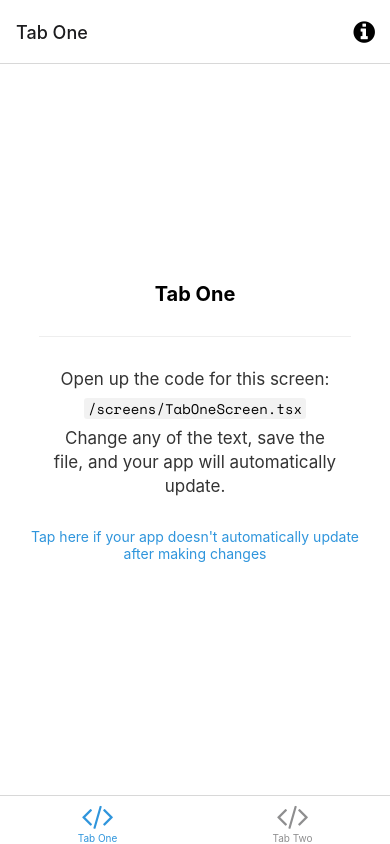
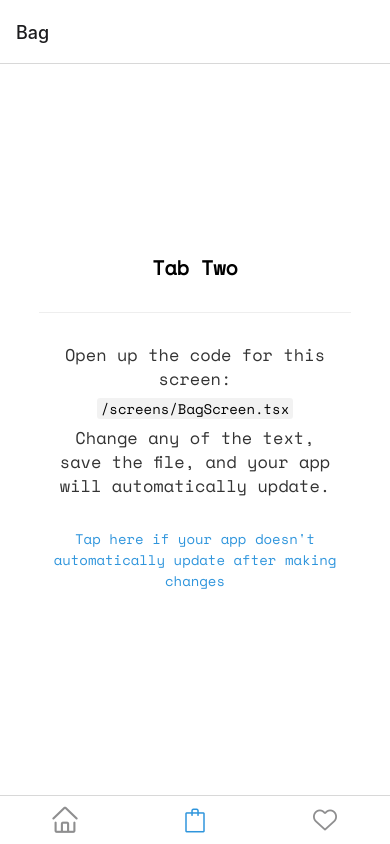
Before and after one commit to Nouran96/ECommerce_React_Native, a React Native app: screen /Bag in a window 390 px wide. Built offline with nearby package versions, Linux system fonts and the light colour scheme; what expo-linking would draw is missing.

Commit message:
Add basic navigation structure

```diff
--- a/components/Themed.tsx
+++ b/components/Themed.tsx
@@ -3,10 +3,10 @@
  * https://docs.expo.io/guides/color-schemes/
  */
 
-import { Text as DefaultText, View as DefaultView } from 'react-native';
+import { Text as DefaultText, View as DefaultView } from "react-native";
 
-import Colors from '../constants/Colors';
-import useColorScheme from '../hooks/useColorScheme';
+import Colors from "../constants/Colors";
+import useColorScheme from "../hooks/useColorScheme";
 
 export function useThemeColor(
   props: { light?: string; dark?: string },
@@ -27,19 +27,27 @@ type ThemeProps = {
   darkColor?: string;
 };
 
-export type TextProps = ThemeProps & DefaultText['props'];
-export type ViewProps = ThemeProps & DefaultView['props'];
+export type TextProps = ThemeProps & DefaultText["props"];
+export type ViewProps = ThemeProps & DefaultView["props"];
 
 export function Text(props: TextProps) {
   const { style, lightColor, darkColor, ...otherProps } = props;
-  const color = useThemeColor({ light: lightColor, dark: darkColor }, 'text');
+  const color = useThemeColor({ light: lightColor, dark: darkColor }, "text");
 
-  return <DefaultText style={[{ color }, style]} {...otherProps} />;
+  return (
+    <DefaultText
+      style={[{ color, fontFamily: "space-mono" }, style]}
+      {...otherProps}
+    />
+  );
 }
 
 export function View(props: ViewProps) {
   const { style, lightColor, darkColor, ...otherProps } = props;
-  const backgroundColor = useThemeColor({ light: lightColor, dark: darkColor }, 'background');
+  const backgroundColor = useThemeColor(
+    { light: lightColor, dark: darkColor },
+    "background"
+  );
 
   return <DefaultView style={[{ backgroundColor }, style]} {...otherProps} />;
 }
--- a/navigation/index.tsx
+++ b/navigation/index.tsx
@@ -3,27 +3,43 @@
  * https://reactnavigation.org/docs/getting-started
  *
  */
-import { FontAwesome } from '@expo/vector-icons';
-import { createBottomTabNavigator } from '@react-navigation/bottom-tabs';
-import { NavigationContainer, DefaultTheme, DarkTheme } from '@react-navigation/native';
-import { createNativeStackNavigator } from '@react-navigation/native-stack';
-import * as React from 'react';
-import { ColorSchemeName, Pressable } from 'react-native';
+import { FontAwesome, AntDesign, SimpleLineIcons } from "@expo/vector-icons";
+import { createBottomTabNavigator } from "@react-navigation/bottom-tabs";
+import {
+  NavigationContainer,
+  DefaultTheme,
+  DarkTheme,
+} from "@react-navigation/native";
+import { createNativeStackNavigator } from "@react-navigation/native-stack";
+import * as React from "react";
+import { ColorSchemeName, Pressable } from "react-native";
 
-import Colors from '../constants/Colors';
-import useColorScheme from '../hooks/useColorScheme';
-import ModalScreen from '../screens/ModalScreen';
-import NotFoundScreen from '../screens/NotFoundScreen';
-import TabOneScreen from '../screens/TabOneScreen';
-import TabTwoScreen from '../screens/TabTwoScreen';
-import { RootStackParamList, RootTabParamList, RootTabScreenProps } from '../types';
-import LinkingConfiguration from './LinkingConfiguration';
+import Colors from "../constants/Colors";
+import useColorScheme from "../hooks/useColorScheme";
+import ModalScreen from "../screens/ModalScreen";
+import NotFoundScreen from "../screens/NotFoundScreen";
+import HomeScreen from "../screens/HomeScreen";
+import BagScreen from "../screens/BagScreen";
+import WishlistScreen from "../screens/WishlistScreen";
+import {
+  RootStackParamList,
+  RootTabParamList,
+  RootTabScreenProps,
+} from "../types";
+import LinkingConfiguration from "./LinkingConfiguration";
+import CategoriesScreen from "../screens/CategoriesScreen";
+import ProductsScreen from "../screens/ProductsScreen";
 
-export default function Navigation({ colorScheme }: { colorScheme: ColorSchemeName }) {
+export default function Navigation({
+  colorScheme,
+}: {
+  colorScheme: ColorSchemeName;
+}) {
   return (
     <NavigationContainer
       linking={LinkingConfiguration}
-      theme={colorScheme === 'dark' ? DarkTheme : DefaultTheme}>
+      theme={colorScheme === "dark" ? DarkTheme : DefaultTheme}
+    >
       <RootNavigator />
     </NavigationContainer>
   );
@@ -38,9 +54,21 @@ const Stack = createNativeStackNavigator<RootStackParamList>();
 function RootNavigator() {
   return (
     <Stack.Navigator>
-      <Stack.Screen name="Root" component={BottomTabNavigator} options={{ headerShown: false }} />
-      <Stack.Screen name="NotFound" component={NotFoundScreen} options={{ title: 'Oops!' }} />
-      <Stack.Group screenOptions={{ presentation: 'modal' }}>
+      <Stack.Screen
+        name="Root"
+        component={BottomTabNavigator}
+        options={{ headerShown: false }}
+      />
+      <Stack.Screen
+        name="NotFound"
+        component={NotFoundScreen}
+        options={{ title: "Oops!" }}
+      />
+      <Stack.Group>
+        <Stack.Screen name="Categories" component={CategoriesScreen} />
+        <Stack.Screen name="Products" component={ProductsScreen} />
+      </Stack.Group>
+      <Stack.Group screenOptions={{ presentation: "modal" }}>
         <Stack.Screen name="Modal" component={ModalScreen} />
       </Stack.Group>
     </Stack.Navigator>
@@ -58,38 +86,40 @@ function BottomTabNavigator() {
 
   return (
     <BottomTab.Navigator
-      initialRouteName="TabOne"
+      initialRouteName="Home"
       screenOptions={{
         tabBarActiveTintColor: Colors[colorScheme].tint,
-      }}>
+        tabBarShowLabel: false,
+      }}
+    >
       <BottomTab.Screen
-        name="TabOne"
-        component={TabOneScreen}
-        options={({ navigation }: RootTabScreenProps<'TabOne'>) => ({
-          title: 'Tab One',
-          tabBarIcon: ({ color }) => <TabBarIcon name="code" color={color} />,
-          headerRight: () => (
-            <Pressable
-              onPress={() => navigation.navigate('Modal')}
-              style={({ pressed }) => ({
-                opacity: pressed ? 0.5 : 1,
-              })}>
-              <FontAwesome
-                name="info-circle"
-                size={25}
-                color={Colors[colorScheme].text}
-                style={{ marginRight: 15 }}
-              />
-            </Pressable>
+        name="Home"
+        component={HomeScreen}
+        options={({ navigation }: RootTabScreenProps<"Home">) => ({
+          headerShown: false,
+          tabBarIcon: ({ color }) => (
+            <AntDesign name="home" size={30} color={color} />
           ),
         })}
       />
       <BottomTab.Screen
-        name="TabTwo"
-        component={TabTwoScreen}
+        name="Bag"
+        component={BagScreen}
         options={{
-          title: 'Tab Two',
-          tabBarIcon: ({ color }) => <TabBarIcon name="code" color={color} />,
+          title: "Bag",
+          tabBarIcon: ({ color }) => (
+            <SimpleLineIcons name="bag" size={24} color={color} />
+          ),
+        }}
+      />
+      <BottomTab.Screen
+        name="Wishlist"
+        component={WishlistScreen}
+        options={{
+          title: "Wishlist",
+          tabBarIcon: ({ color }) => (
+            <AntDesign name="hearto" size={24} color={color} />
+          ),
         }}
       />
     </BottomTab.Navigator>
@@ -100,8 +130,8 @@ function BottomTabNavigator() {
  * You can explore the built-in icon families and icons on the web at https://icons.expo.fyi/
  */
 function TabBarIcon(props: {
-  name: React.ComponentProps<typeof FontAwesome>['name'];
+  name: React.ComponentProps<typeof AntDesign>["name"];
   color: string;
 }) {
-  return <FontAwesome size={30} style={{ marginBottom: -3 }} {...props} />;
+  return <AntDesign size={30} style={{ marginBottom: -3 }} {...props} />;
 }
--- a/screens/TabOneScreen.tsx
+++ b/screens/BagScreen.tsx
@@ -1,29 +1,18 @@
-import { useEffect } from "react";
 import { StyleSheet } from "react-native";
 
 import EditScreenInfo from "../components/EditScreenInfo";
 import { Text, View } from "../components/Themed";
-import { RootTabScreenProps } from "../types";
-import categories from "../mocks/categories.json";
 
-export default function TabOneScreen({
-  navigation,
-}: RootTabScreenProps<"TabOne">) {
-  useEffect(() => {
-    const loadData = () => JSON.parse(JSON.stringify(categories));
-
-    // console.log(loadData());
-  }, []);
-
+export default function BagScreen() {
   return (
     <View style={styles.container}>
-      <Text style={styles.title}>Tab One</Text>
+      <Text style={styles.title}>Tab Two</Text>
       <View
         style={styles.separator}
         lightColor="#eee"
         darkColor="rgba(255,255,255,0.1)"
       />
-      <EditScreenInfo path="/screens/TabOneScreen.tsx" />
+      <EditScreenInfo path="/screens/BagScreen.tsx" />
     </View>
   );
 }
--- /dev/null
+++ b/screens/CategoriesScreen.tsx
@@ -0,0 +1,66 @@
+import { StyleSheet, TouchableOpacity } from "react-native";
+
+import { Text, View } from "../components/Themed";
+import { RootStackScreenProps } from "../types";
+import mainCategories from "../mocks/categories.json";
+import { useEffect, useState } from "react";
+
+export default function CategoriesScreen({
+  navigation,
+  route,
+}: RootStackScreenProps<"Categories">) {
+  const { mainCat } = route.params;
+  const [categories, setCategories] = useState<Array<any>>([]);
+
+  const loadData = () => JSON.parse(JSON.stringify(mainCategories));
+
+  useEffect(() => {
+    const data = loadData();
+
+    const categories = data.find((d: any) => d.CategoryValue === mainCat);
+
+    setCategories(categories.CategoriesArray);
+  }, [mainCat]);
+
+  return (
+    <View style={styles.container}>
+      {categories.map((cat, index) => (
+        <TouchableOpacity
+          key={index}
+          onPress={() => {
+            if (cat.CategoriesArray) {
+              navigation.navigate("Categories", {
+                mainCat,
+                subCat: { name: cat.CatName, value: cat.CategoryValue },
+              });
+            } else {
+              navigation.push("Products", {
+                mainCat,
+                subCat: { name: cat.CatName, value: cat.CategoryValue },
+              });
+            }
+          }}
+        >
+          <Text>{cat.CatName}</Text>
+        </TouchableOpacity>
+      ))}
+    </View>
+  );
+}
+
+const styles = StyleSheet.create({
+  container: {
+    flex: 1,
+    alignItems: "center",
+    justifyContent: "center",
+  },
+  title: {
+    fontSize: 20,
+    fontWeight: "bold",
+  },
+  separator: {
+    marginVertical: 30,
+    height: 1,
+    width: "80%",
+  },
+});
--- /dev/null
+++ b/screens/HomeScreen.tsx
@@ -0,0 +1,54 @@
+import { useEffect, useState } from "react";
+import { StyleSheet, TouchableOpacity } from "react-native";
+
+import EditScreenInfo from "../components/EditScreenInfo";
+import { Text, View } from "../components/Themed";
+import { RootTabScreenProps } from "../types";
+import categories from "../mocks/categories.json";
+
+export default function HomeScreen({ navigation }: RootTabScreenProps<"Home">) {
+  const [data, setData] = useState<Array<any>>([]);
+  useEffect(() => {
+    const loadData = () => JSON.parse(JSON.stringify(categories));
+
+    setData(loadData());
+  }, []);
+
+  if (data.length > 0) {
+    return (
+      <View style={styles.container}>
+        {data.map((cat, index) => (
+          <TouchableOpacity
+            key={index}
+            onPress={() => {
+              if (cat.CategoriesArray) {
+                navigation.navigate("Categories", {
+                  mainCat: cat.CategoryValue,
+                });
+              }
+            }}
+          >
+            <Text>{cat.CatName}</Text>
+          </TouchableOpacity>
+        ))}
+      </View>
+    );
+  } else return null;
+}
+
+const styles = StyleSheet.create({
+  container: {
+    flex: 1,
+    alignItems: "center",
+    justifyContent: "center",
+  },
+  title: {
+    fontSize: 20,
+    fontWeight: "bold",
+  },
+  separator: {
+    marginVertical: 30,
+    height: 1,
+    width: "80%",
+  },
+});
--- /dev/null
+++ b/screens/ProductsScreen.tsx
@@ -0,0 +1,66 @@
+import { StyleSheet, TouchableOpacity } from "react-native";
+
+import { Text, View } from "../components/Themed";
+import { RootStackScreenProps } from "../types";
+import mainCategories from "../mocks/categories.json";
+import { useEffect, useState } from "react";
+
+export default function ProductsScreen({
+  navigation,
+  route,
+}: RootStackScreenProps<"Products">) {
+  const { mainCat, subCat } = route.params;
+  const [products, setProducts] = useState<Array<any>>([]);
+
+  const loadData = () => JSON.parse(JSON.stringify(mainCategories));
+
+  useEffect(() => {
+    const data = loadData();
+
+    const categories = data.find((d: any) => d.CategoryValue === mainCat);
+    const subcategories =
+      (categories.CategoriesArray &&
+        categories.CategoriesArray.find(
+          (sub: any) => sub.CategoryValue === subCat.value
+        )) ||
+      [];
+
+    setProducts(subcategories.Products);
+  }, [mainCat]);
+
+  return (
+    <View style={styles.container}>
+      {products.map((pro, index) => (
+        <TouchableOpacity
+          key={index}
+          //   onPress={() => {
+          //     if (pro.CategoriesArray) {
+          //       navigation.navigate("Categories", {
+          //         mainCat: cat.CategoryValue,
+          //       });
+          //     }
+          //   }}
+        >
+          <Text>{pro.name}</Text>
+        </TouchableOpacity>
+      ))}
+    </View>
+  );
+}
+
+const styles = StyleSheet.create({
+  container: {
+    flex: 1,
+    alignItems: "center",
+    justifyContent: "center",
+  },
+  title: {
+    fontSize: 20,
+    fontWeight: "bold",
+  },
+  separator: {
+    marginVertical: 30,
+    height: 1,
+    width: "80%",
+  },
+});
--- a/screens/TabTwoScreen.tsx
+++ /dev/null
@@ -1,31 +0,0 @@
-import { StyleSheet } from 'react-native';
-
-import EditScreenInfo from '../components/EditScreenInfo';
-import { Text, View } from '../components/Themed';
-
-export default function TabTwoScreen() {
-  return (
-    <View style={styles.container}>
-      <Text style={styles.title}>Tab Two</Text>
-      <View style={styles.separator} lightColor="#eee" darkColor="rgba(255,255,255,0.1)" />
-      <EditScreenInfo path="/screens/TabTwoScreen.tsx" />
-    </View>
-  );
-}
-
-const styles = StyleSheet.create({
-  container: {
-    flex: 1,
-    alignItems: 'center',
-    justifyContent: 'center',
-  },
-  title: {
-    fontSize: 20,
-    fontWeight: 'bold',
-  },
-  separator: {
-    marginVertical: 30,
-    height: 1,
-    width: '80%',
-  },
-});
--- /dev/null
+++ b/screens/WishlistScreen.tsx
@@ -0,0 +1,35 @@
+import { StyleSheet } from "react-native";
+
+import EditScreenInfo from "../components/EditScreenInfo";
+import { Text, View } from "../components/Themed";
+
+export default function WishlistScreen() {
+  return (
+    <View style={styles.container}>
+      <Text style={styles.title}>Tab Two</Text>
+      <View
+        style={styles.separator}
+        lightColor="#eee"
+        darkColor="rgba(255,255,255,0.1)"
+      />
+      <EditScreenInfo path="/screens/WishlistScreen.tsx" />
+    </View>
+  );
+}
+
+const styles = StyleSheet.create({
+  container: {
+    flex: 1,
+    alignItems: "center",
+    justifyContent: "center",
+  },
+  title: {
+    fontSize: 20,
+    fontWeight: "bold",
+  },
+  separator: {
+    marginVertical: 30,
+    height: 1,
+    width: "80%",
+  },
+});
```
Also changed, not shown: App.tsx (+5 -5 lines), navigation/LinkingConfiguration.ts (+8 -8 lines), types.tsx (+18 -13 lines).
